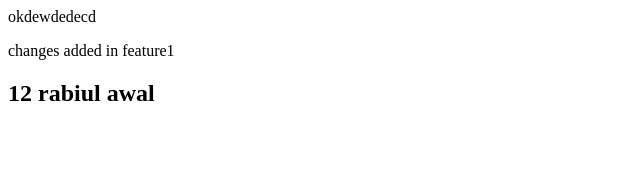
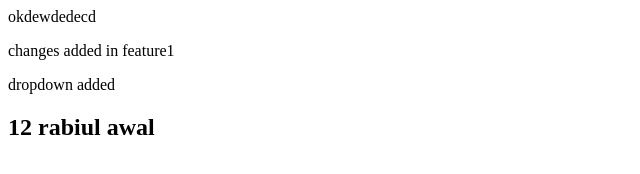
Before and after one commit to haseebzahid12345/localrepo, a plain HTML site: page index.html in a window 1280 px wide. Shown: the whole page, without its empty margins (0-640 px from the left). Drawn offline with Linux system fonts and the light colour scheme.

```diff
--- a/index.html
+++ b/index.html
@@ -1,3 +1,4 @@
 <p>okdewdedecd</p>
 <p> changes added in feature1</p>
+<p> dropdown added </p>
 <h2>12 rabiul awal</h2>
```
